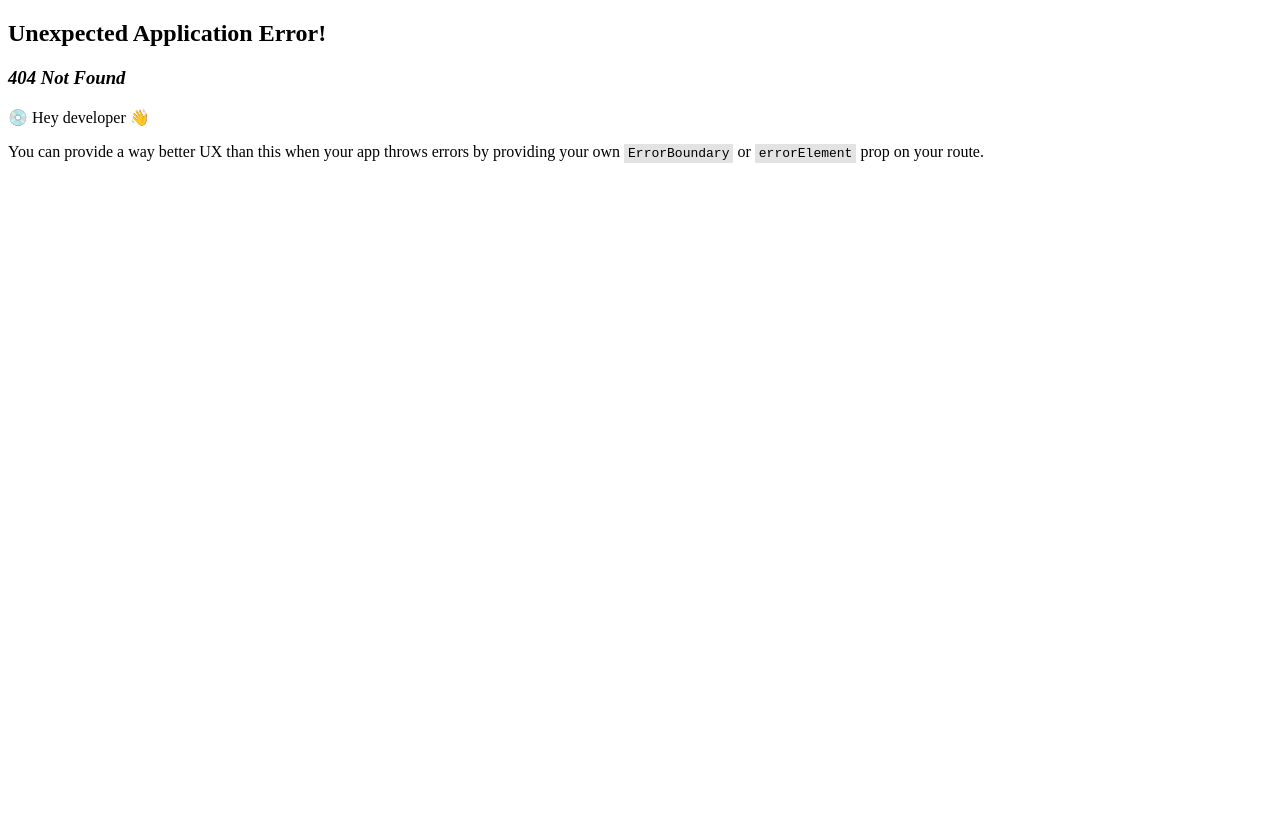
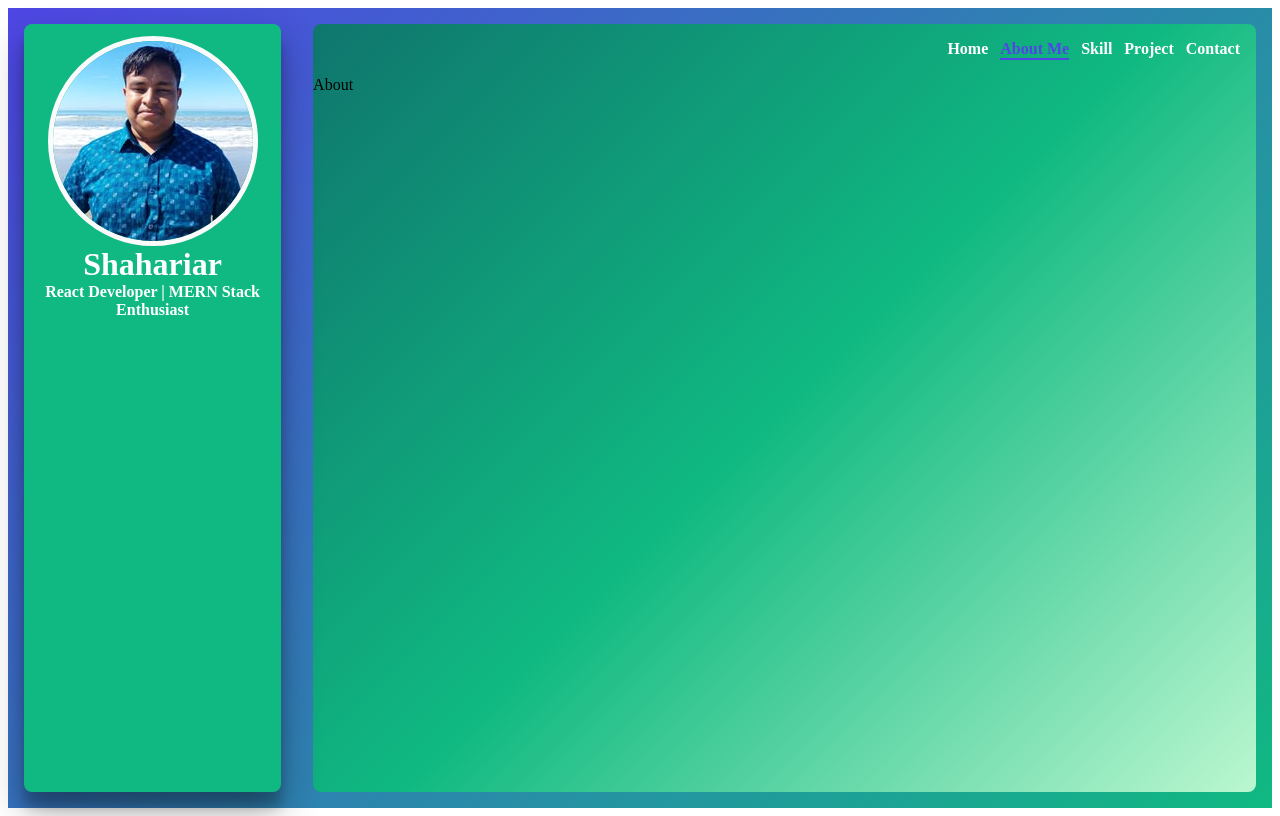
Before and after one commit to shahariar270/portfolio-template, a React (Vite) app in the folder client/: page /about in a window 1280 px wide. Before the commit this address had no page. Built offline with nearby package versions, Linux system fonts and the light colour scheme.

Commit message:
implement About page and update routing; fix menu route reference

```diff
--- a/client/src/Layout/Helper.jsx
+++ b/client/src/Layout/Helper.jsx
@@ -6,7 +6,7 @@ export const menuArray =[
   },
   {
     label:'About Me',
-    route:'/'
+    route:'/about'
   },
   {
     label:'Skill',
--- a/client/src/Layout/Sections/Header.jsx
+++ b/client/src/Layout/Sections/Header.jsx
@@ -11,7 +11,7 @@ export const Header = () => {
                 {menuArray.map((item, index) => (
                     <NavLink
                         key={index}
-                        to={item.path} // must include path
+                        to={item.route} // must include path
                         className={({ isActive }) => (isActive ? "active" : "")}
                     >
                         <p>{item.label}</p>
--- a/client/src/Layout/Sections/RightContentBox.jsx
+++ b/client/src/Layout/Sections/RightContentBox.jsx
@@ -1,5 +1,6 @@
 import React from 'react'
 import { Header } from './Header'
+import { Outlet } from 'react-router-dom'
 
 export const RightContentBox = () => {
     return (
@@ -7,6 +8,7 @@ export const RightContentBox = () => {
             className='st-portfolio--right-content'
         >
             <Header />
+            <Outlet/>
         </div>
     )
 }
--- /dev/null
+++ b/client/src/Pages/About/index.jsx
@@ -0,0 +1,7 @@
+import React from 'react'
+
+export const About = () => {
+    return (
+        <div>About</div>
+    )
+}
```
Also changed, not shown: client/src/route/index.jsx (+7 -1 lines).
